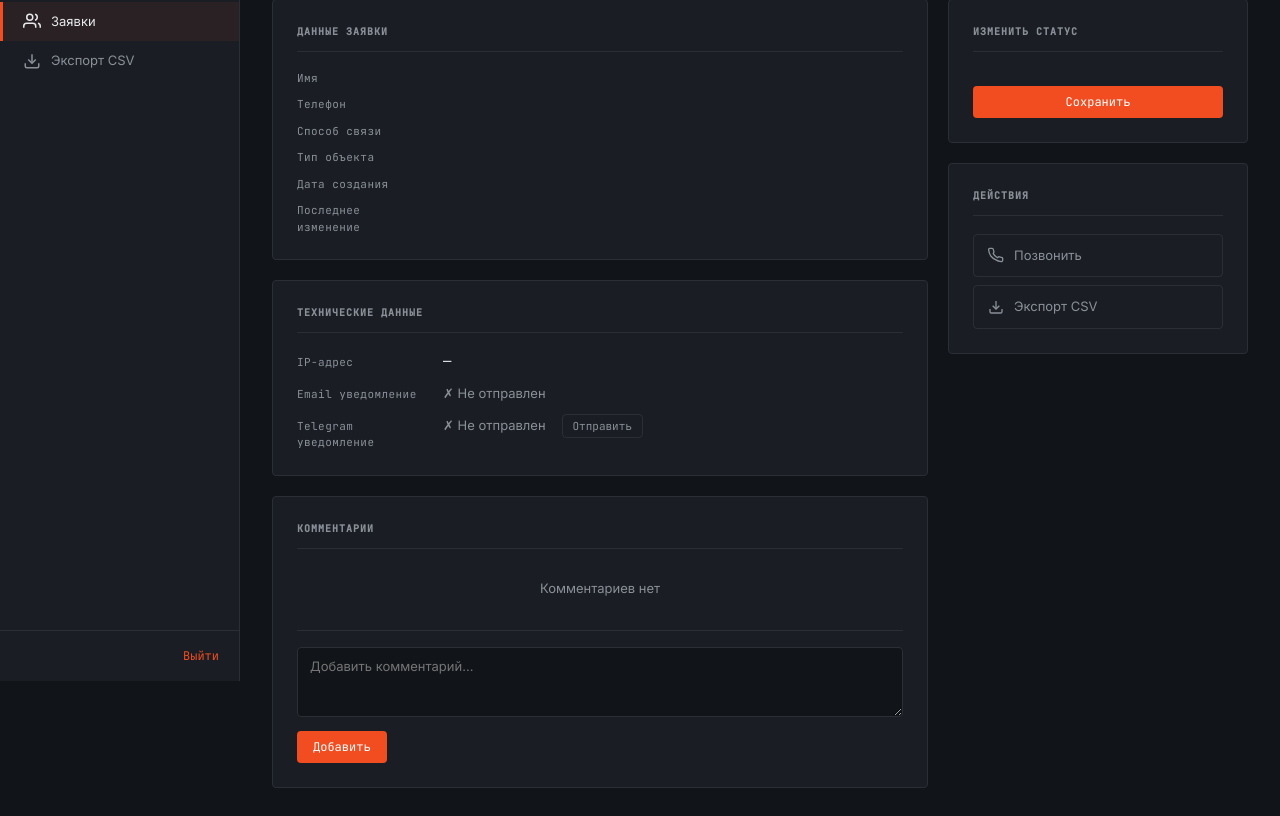
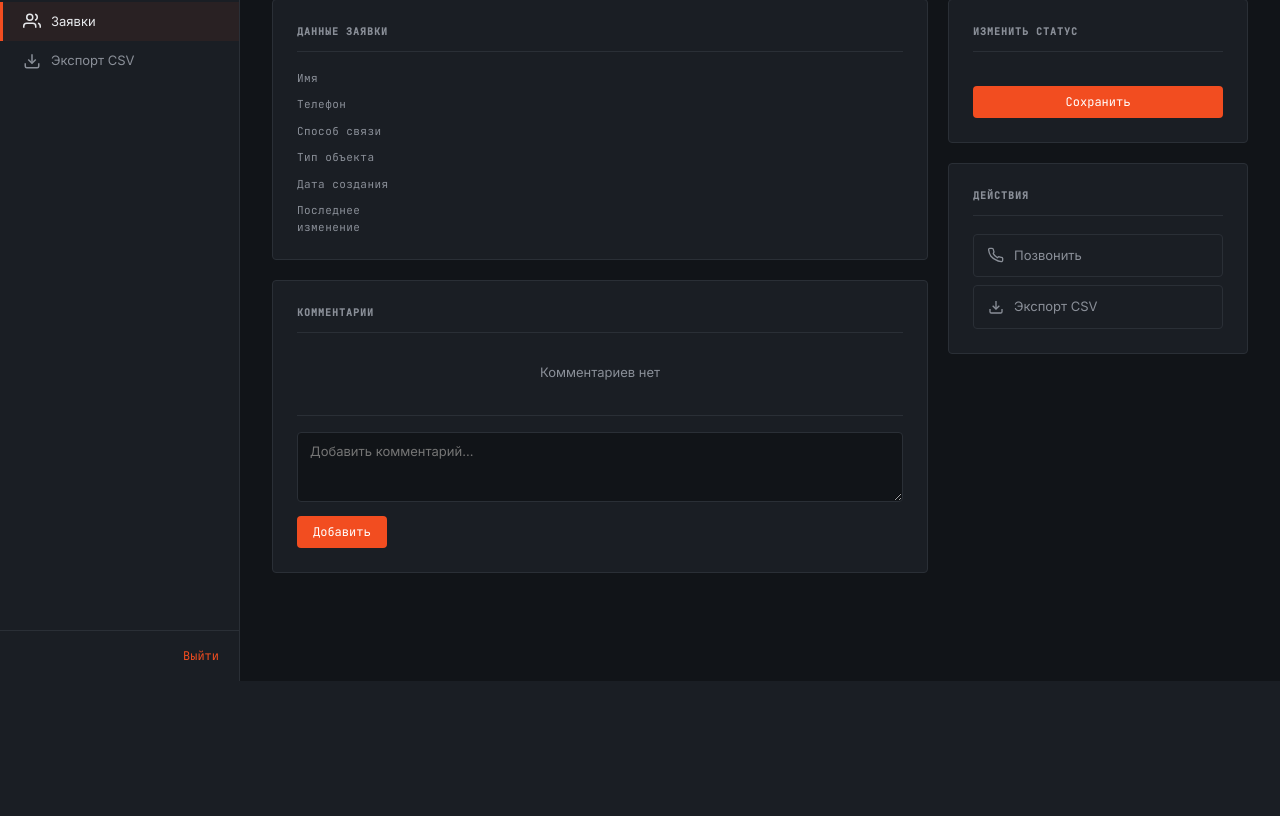
Before and after one commit to Kotpilota/ssu-138, a Django app: template templates/panel/lead_detail.html in a window 1280 px wide. Shown: the part 119-935 px from the top of the page. After the commit the page ends 800 px from the top, so only its background shows below. Run offline with Django 5.2, Linux system fonts and the light colour scheme; the template is opened without the code that fills it, so the values that code supplies are empty.

Commit message:
chore(panel): remove technical data block from lead detail

```diff
--- a/templates/panel/lead_detail.html
+++ b/templates/panel/lead_detail.html
@@ -33,33 +33,6 @@
         <p class="detail-message-text">{{ lead.message }}</p>
       </div>
       {% endif %}
-    </div>
-
-    <!-- Technical info -->
-    <div class="detail-card">
-      <h2 class="detail-card-title">Технические данные</h2>
-      <dl class="detail-list">
-        <dt>IP-адрес</dt><dd class="td-mono">{{ lead.ip|default:"—" }}</dd>
-        <dt>Email уведомление</dt>
-        <dd>
-          {% if lead.email_sent %}<span class="icon-ok">✓ Отправлен</span>
-          {% else %}<span class="icon-no">✗ Не отправлен</span>{% endif %}
-        </dd>
-        <dt>Telegram уведомление</dt>
-        <dd>
-          {% if lead.telegram_sent %}<span class="icon-ok">✓ Отправлен</span>
-          {% else %}
-            <span class="icon-no">✗ Не отправлен</span>
-            <form method="post" action="{% url 'panel_lead_resend_tg' lead.pk %}" style="display:inline;margin-left:12px;">
-              {% csrf_token %}
-              <button type="submit" class="btn-xs">Отправить</button>
-            </form>
-          {% endif %}
-        </dd>
-        {% if lead.user_agent %}
-        <dt>User-Agent</dt><dd class="td-ua">{{ lead.user_agent|truncatechars:100 }}</dd>
-        {% endif %}
-      </dl>
     </div>
 
     <!-- Notes -->
```
